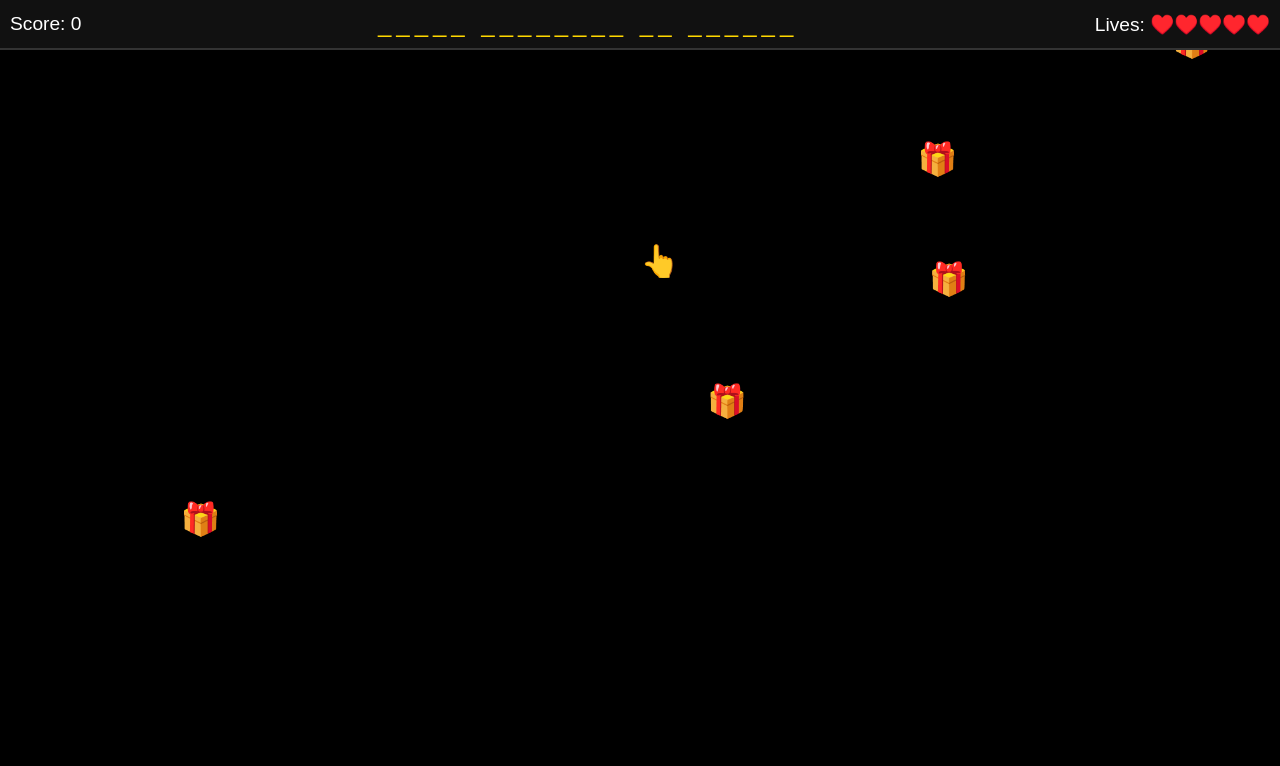
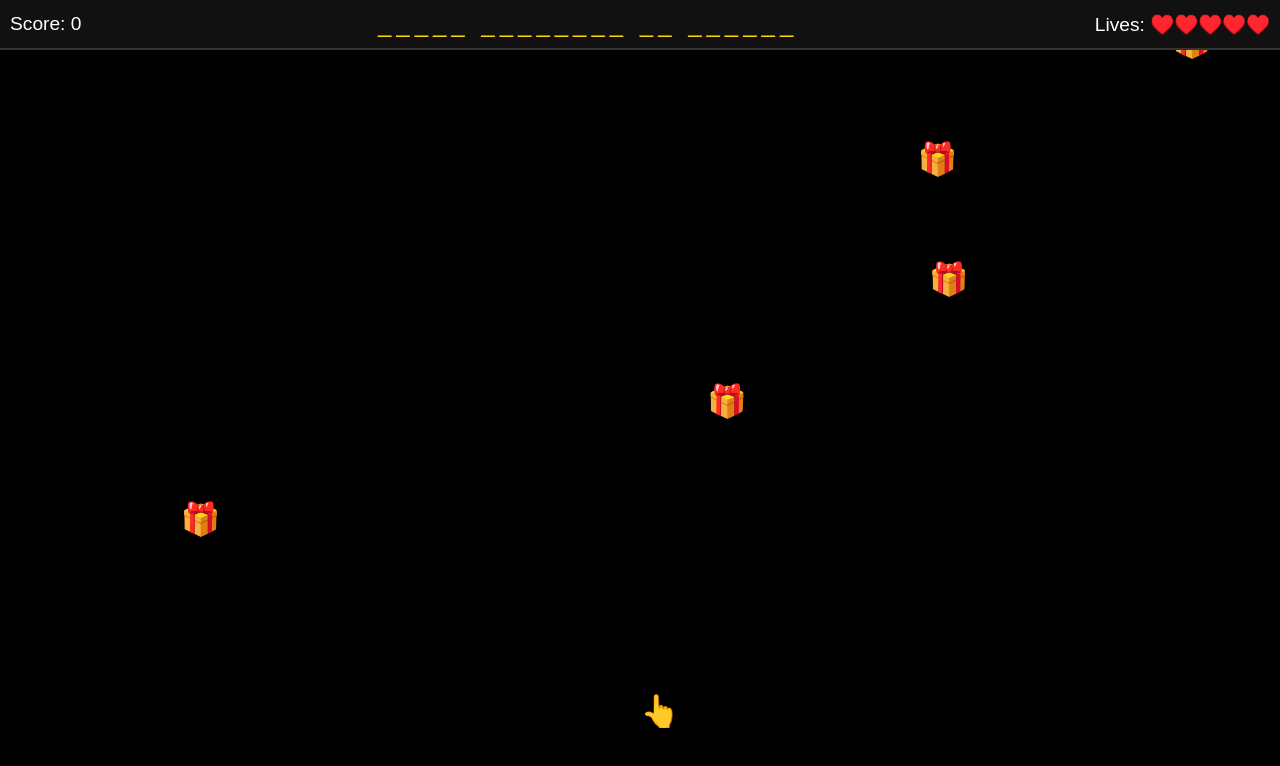
Before and after one commit to sameane/simsim-game, a plain HTML site: page index.html in a window 1280 px wide. Drawn offline with Linux system fonts and the light colour scheme.

Commit message:
Update style.css
v2

```diff
--- a/style.css
+++ b/style.css
@@ -44,7 +44,7 @@ body {
     font-size: 2em;
     user-select: none;
     transition: left 0.1s linear;
-    margin-bottom: 500px;
+    margin-bottom: 50px;
 
 }
 
```
